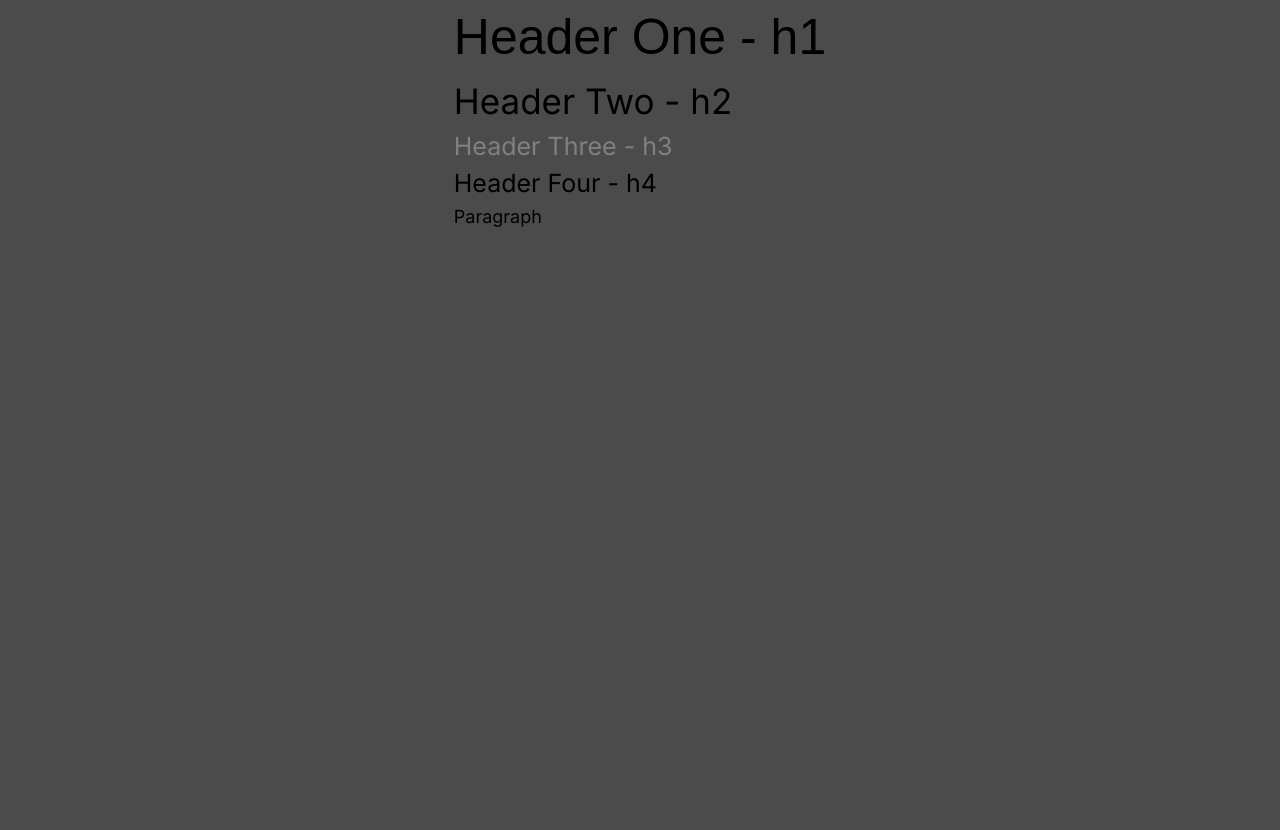
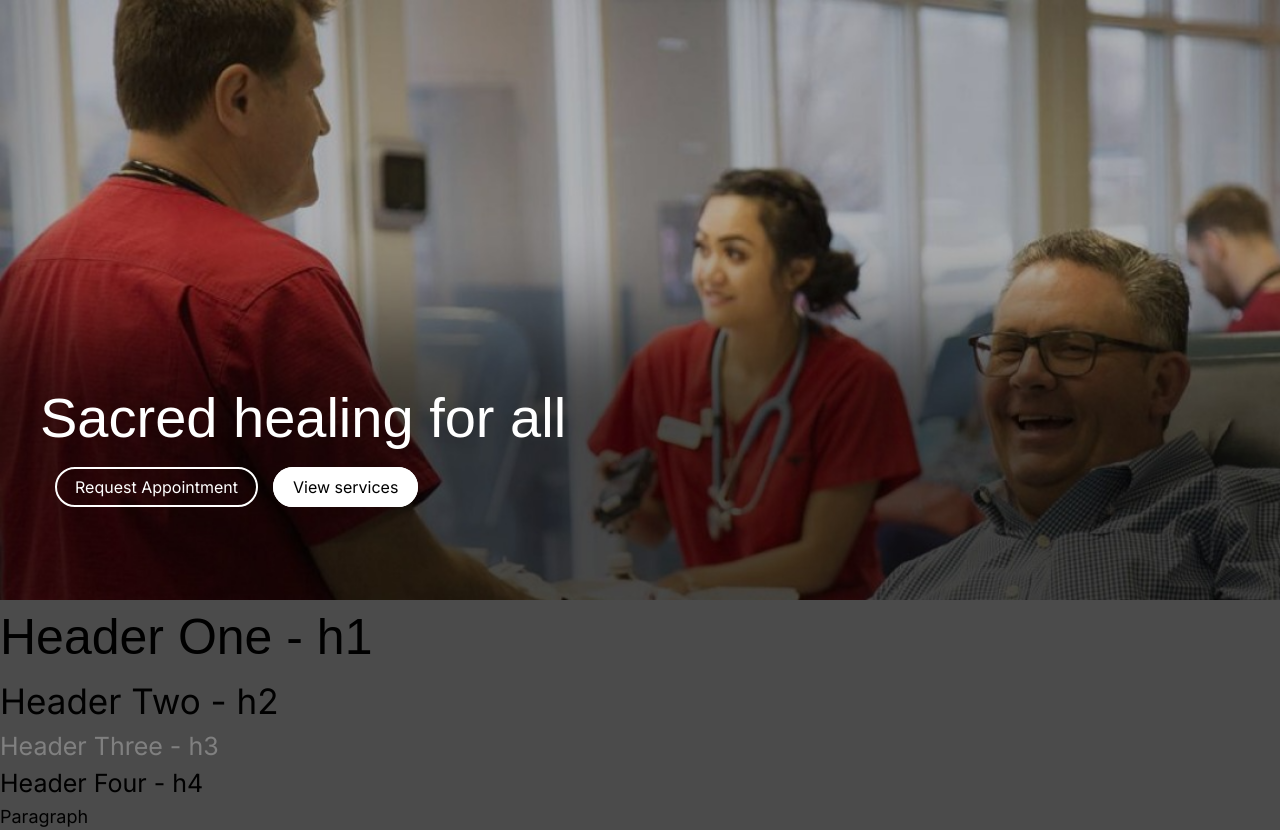
Before and after one commit to dylsub/SHIFAClinicWebsite, a Next.js app: page / in a window 1280 px wide. Before the commit the page ends 800 px from the top, so only its background shows below. Built offline with nearby package versions, Linux system fonts and the light colour scheme; a web font is replaced by a local one.

Commit message:
Added home hero

```diff
--- a/app/(components)/home/HomeHero.module.css
+++ b/app/(components)/home/HomeHero.module.css
@@ -1,24 +1,24 @@
 .heroContainer {
     width: 100vw;
-    height: 400px;
-    background: linear-gradient(to top, rgba(0, 0, 0, 0.7), rgba(0, 0, 0, 0)), url('/Control-V.png');
+    height: 600px;
+    background: linear-gradient(to top, rgba(0, 0, 0, 0), rgba(0, 0, 0, 0)), url('/Control-V.png');
     background-size: cover;
     background-position: left;
     display: flex;
-    flex-direction: column;
+    align-items: end;
     justify-content: center;
-    align-items: flex-start;
   }
    .heroHeader {
     color: white;
-    font-size: 3em;
-    margin: 0;
+    font-size: 3.5em;
+    margin-bottom: 15px;
   }
 
 
   .text_box {
     width: 1200px;
-    background-color: green;
+    /* background-color: green; */
+    margin-bottom: 100px;
   }
 
 
--- a/app/page.js
+++ b/app/page.js
@@ -1,8 +1,10 @@
 import Image from "next/image";
+import HomeHero from "./(components)/home/HomeHero";
 
 export default function Home() {
   return (
     <div>
+      <HomeHero></HomeHero>
       <h1>Header One - h1</h1>
       <h2>Header Two - h2</h2>
       <h3>Header Three - h3</h3>
```
